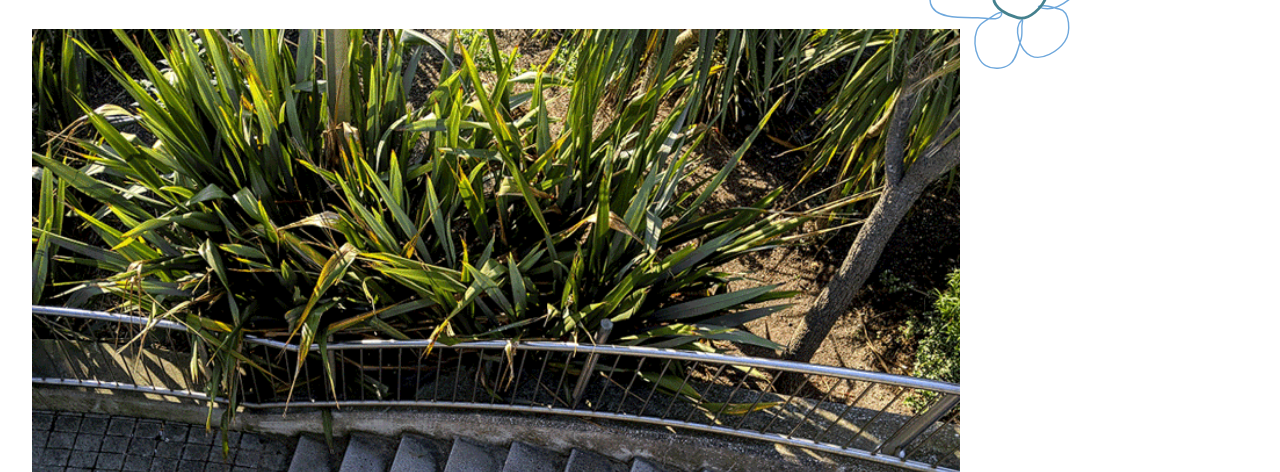
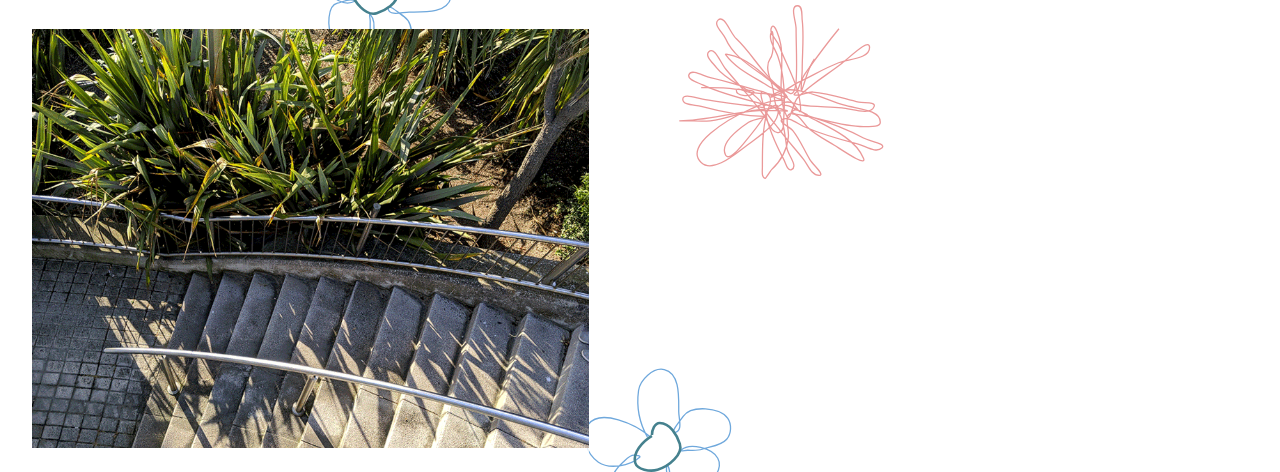
Before and after one commit to jokosanyang/jokosanyang.github.io, a plain HTML site: page index.html in a window 1280 px wide. Shown: the part 170-642 px from the top of the page. Drawn offline with Linux system fonts and the light colour scheme; files whose address does not match are found by name.

Commit message:
CSS tweaks

```diff
--- a/style.css
+++ b/style.css
@@ -44,7 +44,7 @@ body {
 
 .header__gif {
   width: 100%;
-  max-width: 100ch;
+  max-width: 60ch;
   height: auto;
   margin-top: 2rem;
 }
@@ -109,7 +109,6 @@ body {
   width: 100%;
   max-width: 60ch;
   padding-top: 30px;
-  /* border-top: 2px solid var(--link-color); */
   background-color: var(--background-color);
 }
 
@@ -148,7 +147,5 @@ body {
     flex-direction: column;
     width: 100%;
     margin: 0 auto;
-    /* align-items: center; */
-    /* text-align: center; */
   }
 }
```
